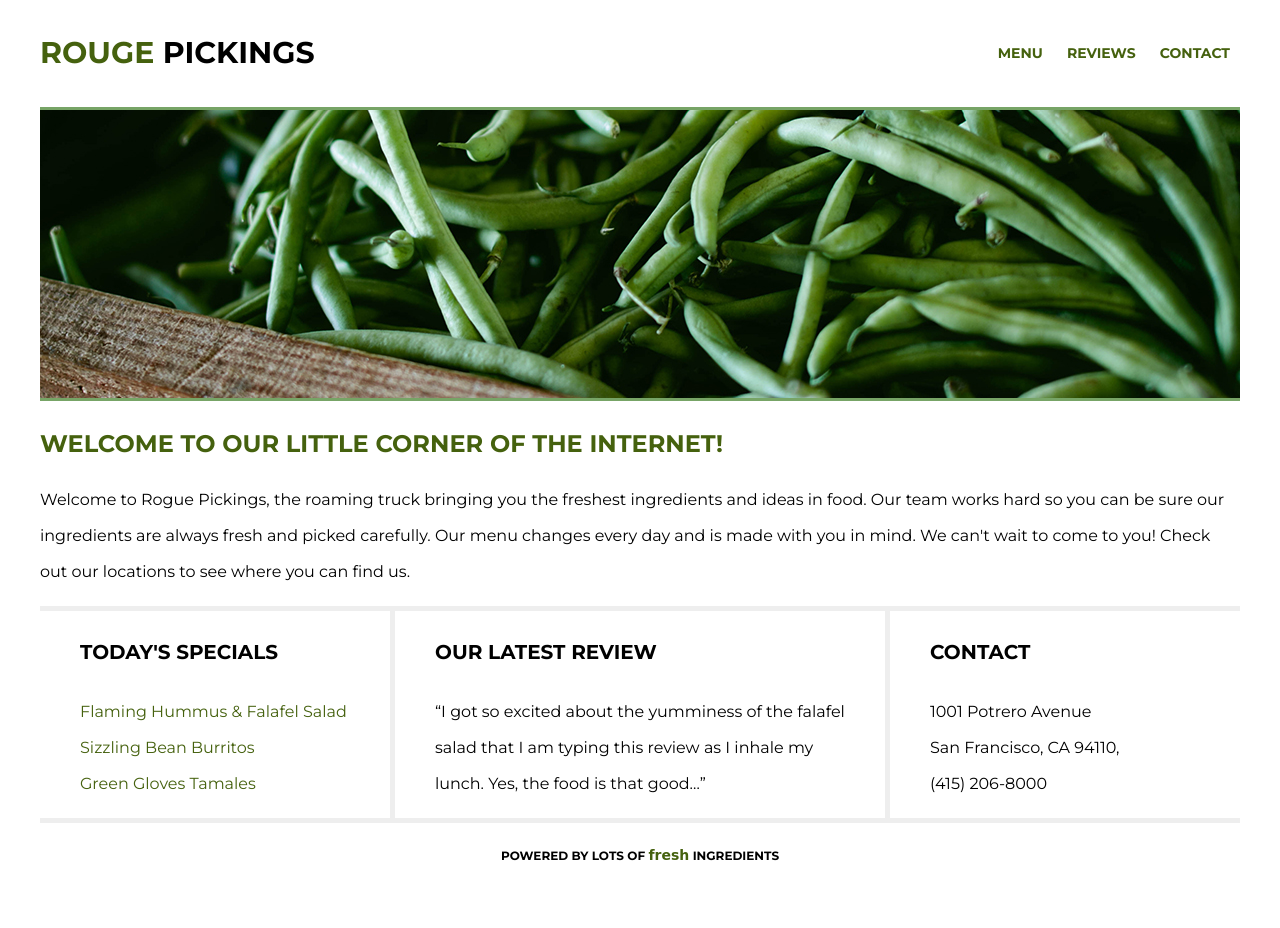
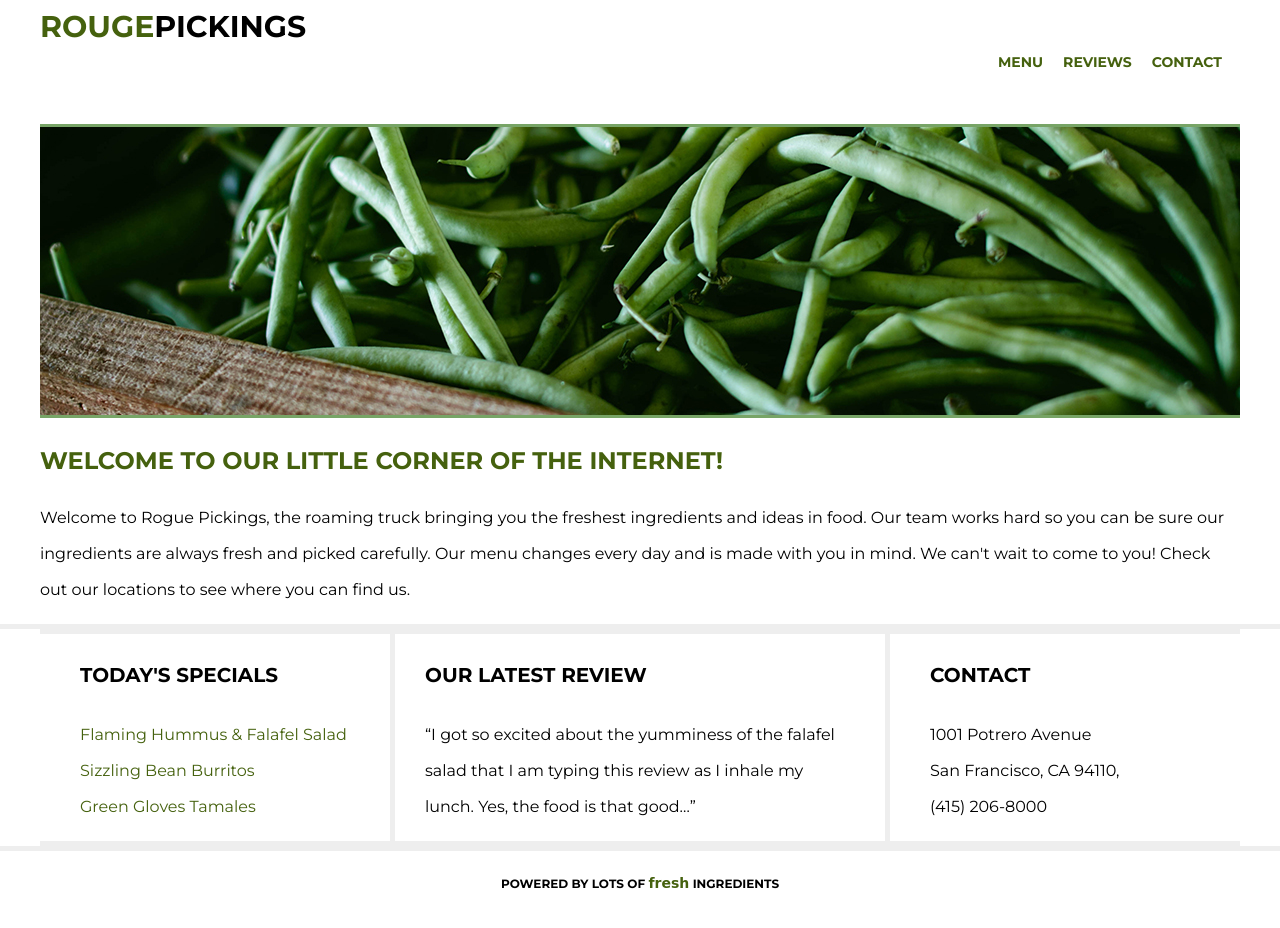
Before and after one commit to Sillyquack/rouge-pickings-2, a plain HTML site: page index.html in a window 1280 px wide. Before the commit the page ends 887 px from the top, so only its background shows below. Drawn offline with Linux system fonts and the light colour scheme; a web font is replaced by a local one.

Commit message:
Added media queries

```diff
--- a/css/main.css
+++ b/css/main.css
@@ -147,3 +147,67 @@ footer span {
     font-family: 'Galada', cursive;
     text-transform: lowercase;
 }
+
+
+@media all and (min-width:768px) {
+    /* Tablet styles here */
+	.bottom-section .content-wrapper {
+		justify-content: space-evenly;
+	}
+	.bottom-section {
+	border-top: 5px solid #eee;
+	border-bottom: 5px solid #eee;
+	flex-wrap: nowrap
+	}
+	.section-one
+    .section-two
+    .section-three {
+width: ;
+}
+    .section-two {
+	border-left: 5px solid #eee;
+	border-right: 5px solid #eee;
+	padding-left: 30px;
+	padding-right: 30px;
+	}
+}
+
+@media all and (min-width:1200px) {
+    /* Desktop styles here */
+	body {
+		font-size: 1em;
+	}
+
+
+	header {
+    flex-wrap: nowrap;
+	 justify-content: center;
+  align-items: center;
+  padding: 10px;
+	}
+
+	header nav {
+	display: flex;
+	width: 21%;
+	}
+
+	header nav ul {
+	display: flex;
+	justify-content: space-between;
+	}
+
+	header h1 {
+		width: 70%;
+		padding: 0px;
+		border-bottom: none;
+		text-align: start;
+		display: flex;
+		flex: auto;
+	  }
+	.section-one .section-two .section-three {
+		width: fit-content;
+	}
+	footer {
+		padding-bottom: 50px;
+	}
+}
```
